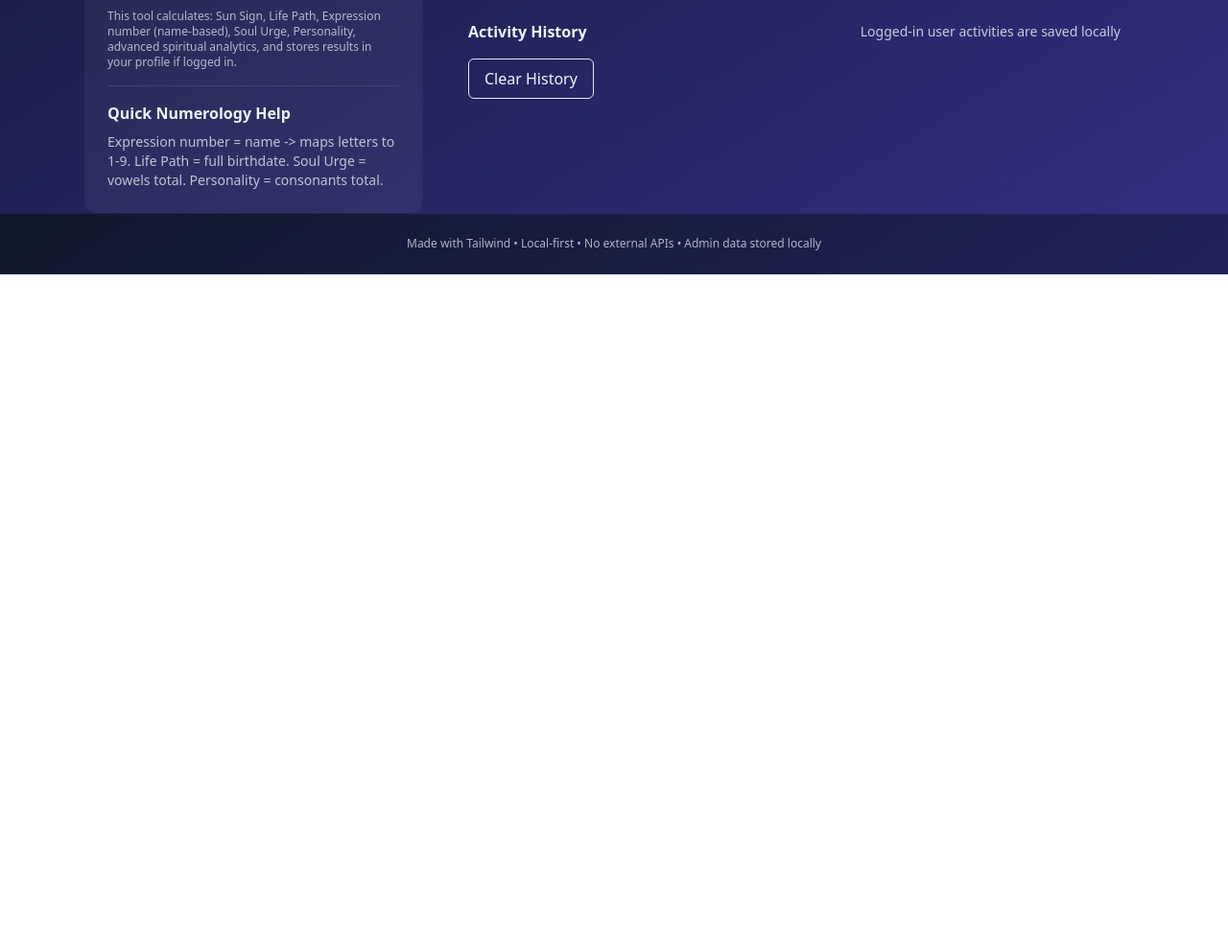
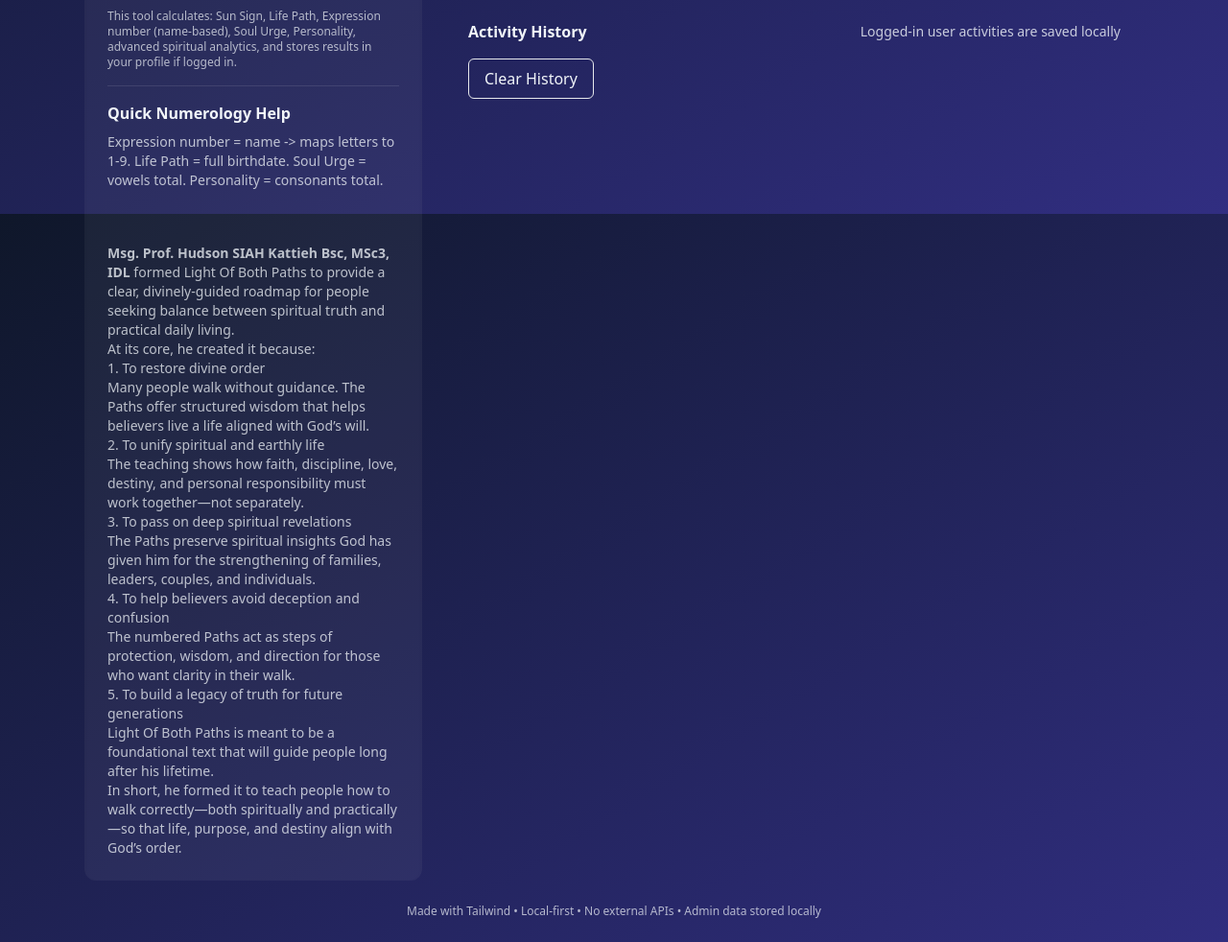
Before and after one commit to dphsiahk/tlnatalchart, a plain HTML site: page index.html in a window 1280 px wide. Shown: the part 577-1559 px from the top of the page at 96% size. Before the commit the page ends 863 px from the top, so only its background shows below. Drawn offline with nearby package versions, Linux system fonts and the light colour scheme.

Commit message:
Update index.html

```diff
--- a/index.html
+++ b/index.html
@@ -63,6 +63,30 @@
         <div>
           <h3 class="font-semibold">Quick Numerology Help</h3>
           <p class="text-sm opacity-75 mt-2">Expression number = name -> maps letters to 1-9. Life Path = full birthdate. Soul Urge = vowels total. Personality = consonants total.</p>
+          <br>
+          <br>
+          <p class="text-sm opacity-75 mt-2">
+            <strong>Msg. Prof. Hudson SIAH Kattieh Bsc, MSc3, IDL</strong> formed Light Of Both Paths to provide a clear, divinely-guided roadmap for people seeking balance between spiritual truth and practical daily living.<br>
+
+At its core, he created it because:<br>
+
+1. To restore divine order<br>
+   Many people walk without guidance. The Paths offer structured wisdom that helps believers live a life aligned with God’s will.<br>
+
+2. To unify spiritual and earthly life<br>
+   The teaching shows how faith, discipline, love, destiny, and personal responsibility must work together—not separately.<br>
+
+3. To pass on deep spiritual revelations<br>
+   The Paths preserve spiritual insights God has given him for the strengthening of families, leaders, couples, and individuals.<br>
+
+4. To help believers avoid deception and confusion<br>
+   The numbered Paths act as steps of protection, wisdom, and direction for those who want clarity in their walk.<br>
+
+5. To build a legacy of truth for future generations<br>
+   Light Of Both Paths is meant to be a foundational text that will guide people long after his lifetime.<br>
+
+In short, he formed it to teach people how to walk correctly—both spiritually and practically—so that life, purpose, and destiny align with God’s order.
+          </p>
         </div>
       </section>
 
```
